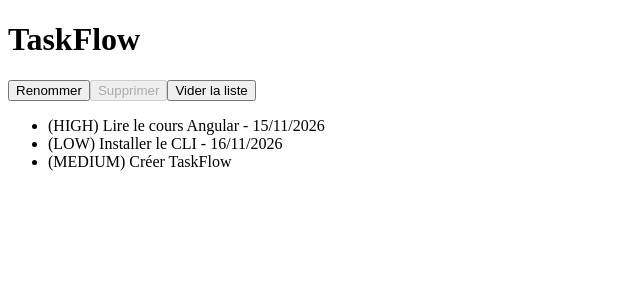
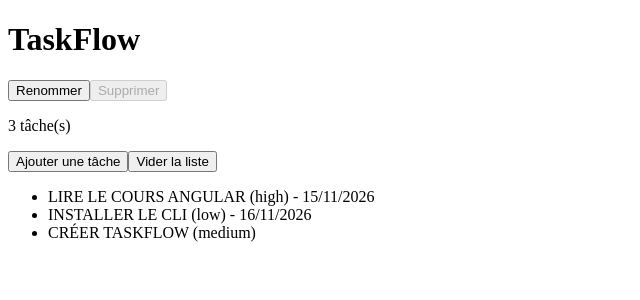
Before and after one commit to Salmamch4/taskflow, an Angular app in the folder taskflow/: page / in a window 1280 px wide. Shown: the top 300 px of the page, without its empty margins (0-640 px from the left). Built offline with nearby package versions, Linux system fonts and the light colour scheme.

Commit message:
feat(ex5): gestion de l'état avec signal, computed et update

```diff
--- a/taskflow/src/app/task-list/task-list.html
+++ b/taskflow/src/app/task-list/task-list.html
@@ -1,12 +1,14 @@
+<p>{{ count() }} tâche(s)</p>
+<button (click)="add()">Ajouter une tâche</button>
 <button (click)="clear()">Vider la liste</button>
 
-@if (tasks.length === 0) {
+@if (tasks().length === 0) {
   <p class="empty">Aucune tâche pour l’instant</p>
 } @else {
   <ul>
-    @for (task of tasks; track task.id) {
+    @for (task of tasks(); track task.id) {
       <li>
-        ({{ task.priority | uppercase }}) {{ task.title }}
+        {{ task.title | uppercase }} ({{ task.priority }})
         @if (task.dueDate) {
           - {{ task.dueDate | date:'dd/MM/yyyy' }}
         }
--- a/taskflow/src/app/task-list/task-list.ts
+++ b/taskflow/src/app/task-list/task-list.ts
@@ -1,6 +1,7 @@
-import { Component } from '@angular/core';
+import { Component, signal, computed } from '@angular/core';
 import { DatePipe, UpperCasePipe } from '@angular/common';
 import { Task } from '../models/task.model';
+
 @Component({
   selector: 'app-task-list',
   imports: [DatePipe, UpperCasePipe],
@@ -8,13 +9,25 @@ import { Task } from '../models/task.model';
   styleUrl: './task-list.scss'
 })
 export class TaskList {
-  tasks: Task[] = [
+  tasks = signal<Task[]>([
     { id: 1, title: 'Lire le cours Angular', completed: false, priority: 'high', dueDate: '2026-11-15' },
     { id: 2, title: 'Installer le CLI', completed: true, priority: 'low', dueDate: '2026-11-16' },
     { id: 3, title: 'Créer TaskFlow', completed: false, priority: 'medium' }
-  ];
+  ]);
+
+  count = computed(() => this.tasks().length);
+
+  add() {
+    const task: Task = {
+      id: Date.now(),
+      title: 'Nouvelle tâche',
+      completed: false,
+      priority: 'medium'
+    };
+    this.tasks.update(items => [...items, task]);
+  }
 
   clear() {
-    this.tasks = [];
+    this.tasks.set([]);
   }
 }
```
